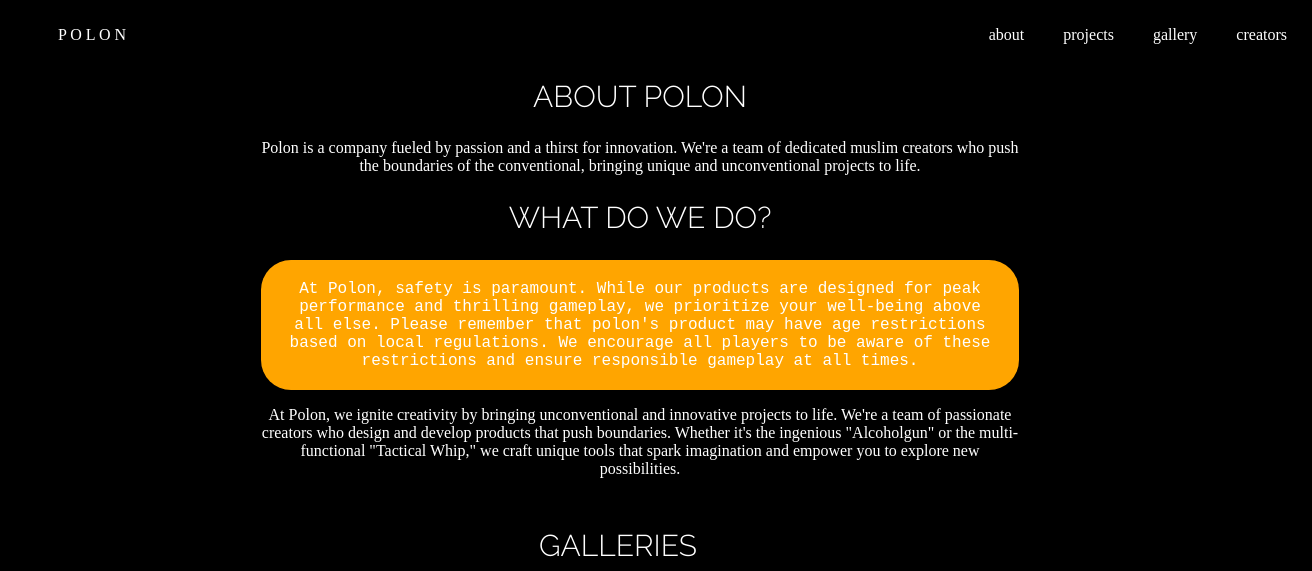
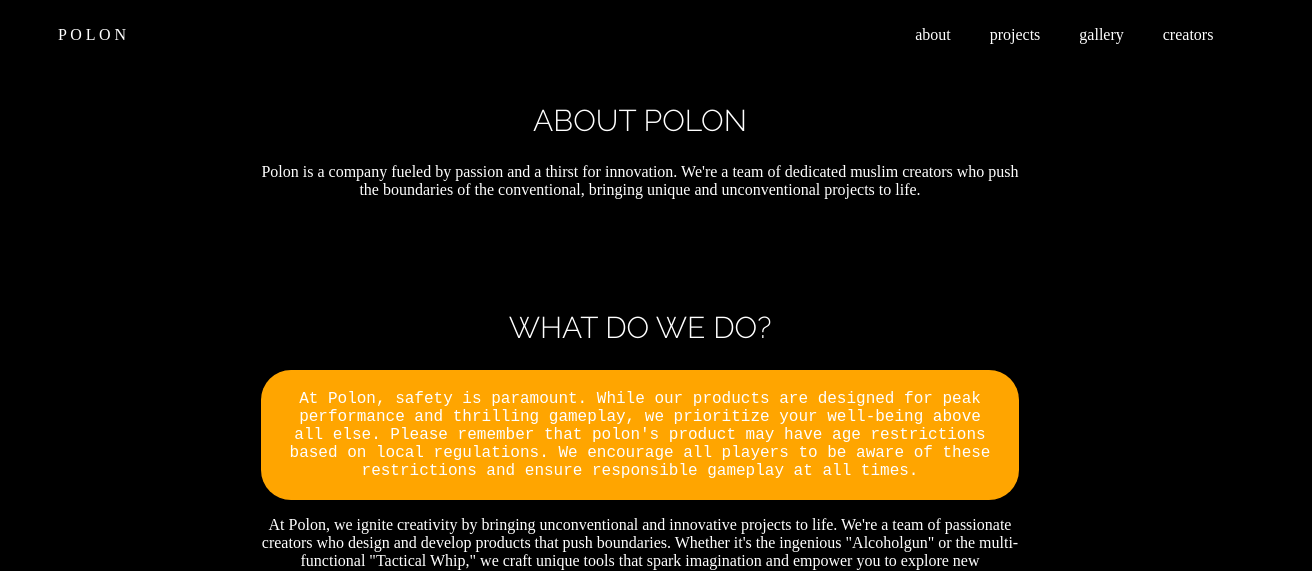
Before and after one commit to ziya-bit/polon-1, a plain HTML site: page index.html in a window 1280 px wide. Shown: the top 571 px of the page, 1312 px wide, since content can reach past the window. Drawn offline with Linux system fonts and the light colour scheme.

Commit message:
finalize polon

```diff
--- a/index.html
+++ b/index.html
@@ -22,6 +22,8 @@
             </ul>
         </nav>
     </div>
+    <div class="content">
+
     <div id="about">
         <h2>ABOUT POLON</h2>
         <p>Polon is a company fueled by passion and a thirst for innovation. We're a team of dedicated muslim creators who push the boundaries of the conventional, bringing unique and unconventional projects to life.</p>
@@ -67,6 +69,10 @@
                 <img src="assets/quartz.jpg" alt="">
             </div>
 
+            <div class="column">
+                <img src="assets/eid.jpg" alt="">
+            </div>
+
         </div>
 
     </div>
@@ -89,5 +95,6 @@
     </div>
     <!-- <div><h2>ABOUT POLON</h2></div>
     <div><h2>ABOUT POLON</h2></div> -->
+</div>
 </body>
 </html>
--- a/style.css
+++ b/style.css
@@ -30,6 +30,7 @@
     border-radius: 10px;
     padding: 10px;
     display: inline-block;
+    padding-top: 70px;
 }
 #gallery h2{
     color: white;
@@ -37,11 +38,12 @@
 #gallery .row{
     width: 100%;
     height: 200px;
+
 }
 .column{
     float: left;
     width: auto;
-
+    margin-left: 100px;
 }
 .column img{
     object-fit: cover;
@@ -52,6 +54,7 @@
 #about, #projects{
 margin-left: 20%;
 margin-right: 20%;
+padding-top: 70px;
 }
 #creators li{
     color: white;
@@ -61,7 +64,11 @@
 nav{
     text-align: right;
     display: inline;
-    width: 100%;
+    width: 93%;
+    position: fixed;
+    top: 0;
+    background: rgb(0, 0, 0);
+    padding-right: 70px;
 }
 nav li{
     color: white;
@@ -77,3 +84,6 @@
     text-decoration: none;
     color: white;
 }
+.content{
+    padding-top: 0px;
+}
```
Also changed, not shown: 1 other file.
